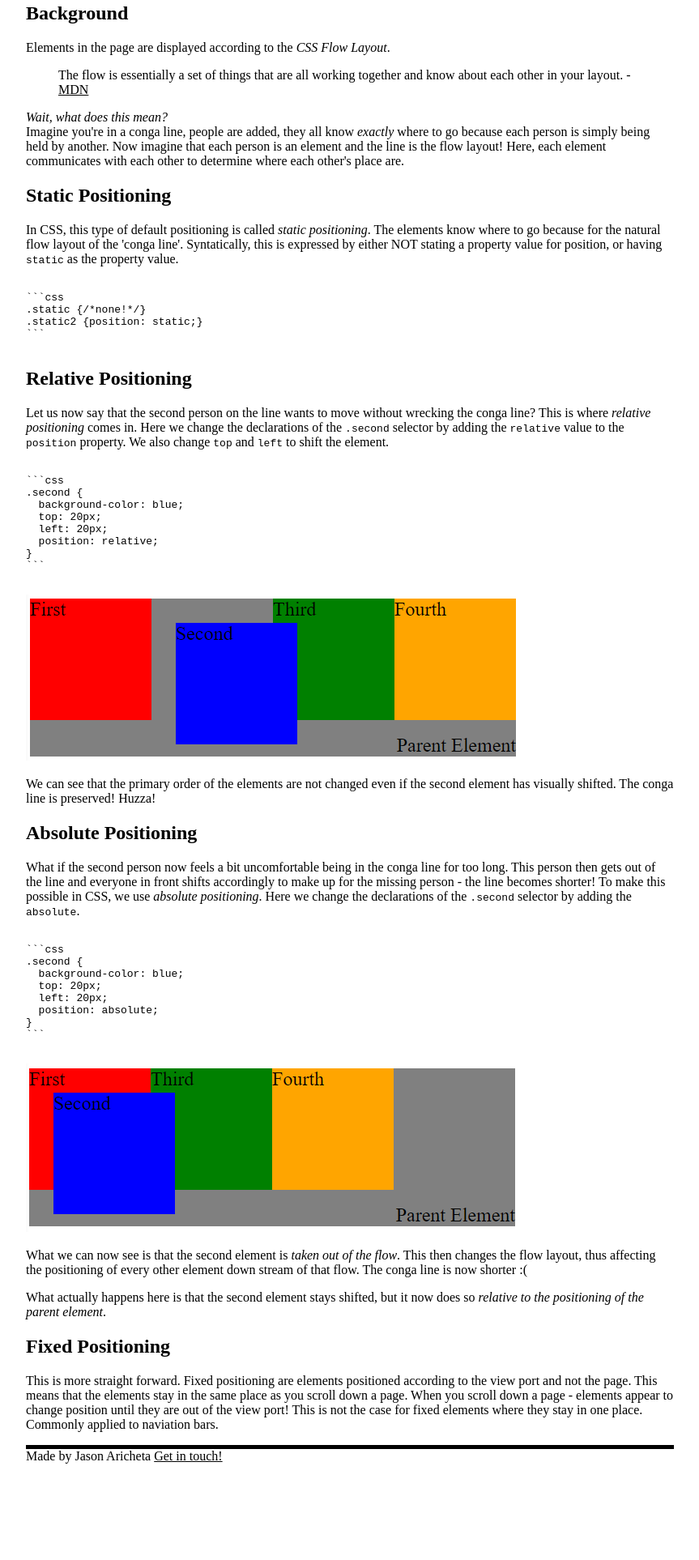
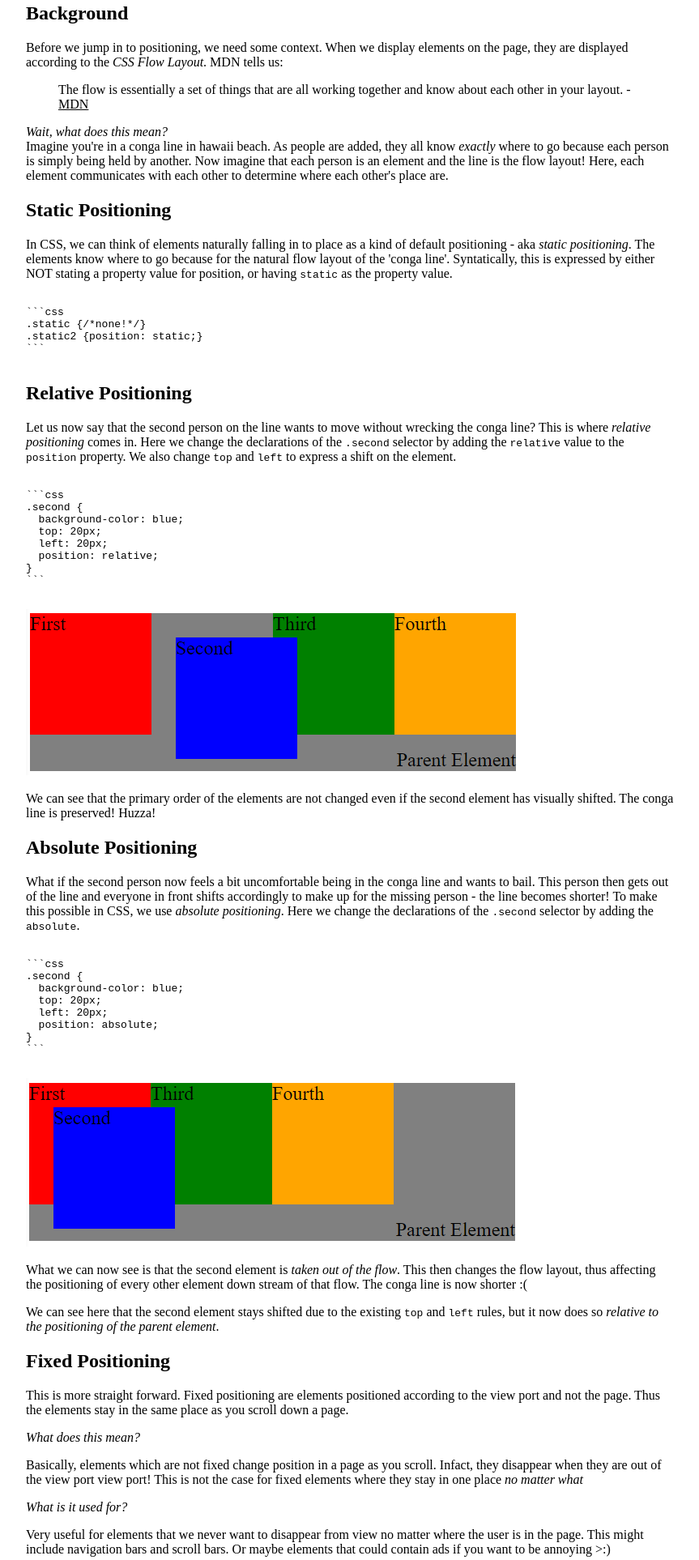
Before and after one commit to neebs12/neebs12.github.io, a plain HTML site: page blog/Learning-Relative-Absolute-and-Fixed Positioning-in-CSS.html in a window 1280 px wide. Shown: the part 342-2268 px from the top of the page at 81% size, without its empty margins (208-1071 px from the left). Before the commit the page ends 2149 px from the top, so only its background shows below. Drawn offline with Linux system fonts and the light colour scheme.

Commit message:
improved grammar of Learning-Relative-Absolute-and-Fixed Positioning-in-CSS.html

````diff
--- a/blog/Learning-Relative-Absolute-and-Fixed Positioning-in-CSS.html
+++ b/blog/Learning-Relative-Absolute-and-Fixed Positioning-in-CSS.html
@@ -9,20 +9,20 @@
   <body>
     <main>
       <h1>Learning Relative, Absolute and Fixed Positioning in CSS</h1>
-        <p>Feel free to <a href="/public/Learning-Relative-Absolute-and-Fixed Positioning-in-CSS-material.md">copy the code here</a>. It should display this:</p>
+        <p>If you want to follow along - feel free to copy the code from <a href="/public/Learning-Relative-Absolute-and-Fixed Positioning-in-CSS-material.md">the text file here</a>. It should display this:</p>
         <img src="/images/positioning-image1.png" alt="first image">
 
         <h2 id="background">Background</h2>
-        <p>Elements in the page are displayed according to the <em>CSS Flow Layout</em>. </p>
+        <p>Before we jump in to positioning, we need some context. When we display elements on the page, they are displayed according to the <em>CSS Flow Layout</em>. MDN tells us: </p>
         <blockquote>
         <p>The flow is essentially a set of things that are all working together and know about each other in your layout. - <a href="https://developer.mozilla.org/en-US/docs/Web/CSS/CSS_Flow_Layout">MDN</a> </p>
         </blockquote>
 
         <p><em>Wait, what does this mean?</em><br>
-        Imagine you're in a conga line, people are added, they all know <em>exactly</em> where to go because each person is simply being held by another. Now imagine that each person is an element and the line is the flow layout! Here, each element communicates with each other to determine where each other's place are. </p>
+        Imagine you're in a conga line in hawaii beach. As people are added, they all know <em>exactly</em> where to go because each person is simply being held by another. Now imagine that each person is an element and the line is the flow layout! Here, each element communicates with each other to determine where each other's place are.</p>
 
         <h2>Static Positioning</h2>
-        <p>In CSS, this type of default positioning is called <em>static positioning</em>. The elements know where to go because for the natural flow layout of the 'conga line'. Syntatically, this is expressed by either NOT stating a property value for position, or having <code>static</code> as the property value.</p>
+        <p>In CSS, we can think of elements naturally falling in to place as a kind of default positioning - aka <em>static positioning</em>. The elements know where to go because for the natural flow layout of the 'conga line'. Syntatically, this is expressed by either NOT stating a property value for position, or having <code>static</code> as the property value.</p>
 
         <pre><code>
 ```css
@@ -32,7 +32,7 @@
         </code></pre>
 
         <h2>Relative Positioning</h2>
-        <p>Let us now say that the second person on the line wants to move without wrecking the conga line? This is where <em>relative positioning</em> comes in. Here we change the declarations of the <code>.second</code> selector by adding the <code>relative</code> value to the <code>position</code> property. We also change <code>top</code> and <code>left</code> to shift the element.</p>
+        <p>Let us now say that the second person on the line wants to move without wrecking the conga line? This is where <em>relative positioning</em> comes in. Here we change the declarations of the <code>.second</code> selector by adding the <code>relative</code> value to the <code>position</code> property. We also change <code>top</code> and <code>left</code> to express a shift on the element.</p>
         <pre><code>
 ```css
 .second {
@@ -48,7 +48,7 @@
         <p>We can see that the primary order of the elements are not changed even if the second element has visually shifted. The conga line is preserved! Huzza!</p>
 
         <h2>Absolute Positioning</h2>
-        <p>What if the second person now feels a bit uncomfortable being in the conga line for too long. This person then gets out of the line and everyone in front shifts accordingly to make up for the missing person - the line becomes shorter! To make this possible in CSS, we use <em>absolute positioning</em>. Here we change the declarations of the <code>.second</code> selector by adding the <code>absolute</code>.</p>
+        <p>What if the second person now feels a bit uncomfortable being in the conga line and wants to bail. This person then gets out of the line and everyone in front shifts accordingly to make up for the missing person - the line becomes shorter! To make this possible in CSS, we use <em>absolute positioning</em>. Here we change the declarations of the <code>.second</code> selector by adding the <code>absolute</code>.</p>
 
        <pre><code>
 ```css
@@ -63,10 +63,16 @@
        <img src="/images/positioning-image-3.png" alt="third image">
 
        <p>What we can now see is that the second element is <em>taken out of the flow</em>. This then changes the flow layout, thus affecting the positioning of every other element down stream of that flow. The conga line is now shorter :( </p>
-       <p>What actually happens here is that the second element stays shifted, but it now does so <em>relative to the positioning of the parent element</em>. </p>
+       <p>We can see here that the second element stays shifted due to the existing <code>top</code> and <code>left</code> rules, but it now does so <em>relative to the positioning of the parent element</em>. </p>
 
        <h2>Fixed Positioning</h2>
-       <p> This is more straight forward. Fixed positioning are elements positioned according to the view port and not the page. This means that the elements stay in the same place as you scroll down a page. When you scroll down a page - elements appear to change position until they are out of the view port! This is not the case for fixed elements where they stay in one place. Commonly applied to naviation bars. </p>
+       <p> This is more straight forward. Fixed positioning are elements positioned according to the view port and not the page. Thus the elements stay in the same place as you scroll down a page.</p>
+
+       <em>What does this mean?</em>
+       <p>Basically, elements which are not fixed change position in a page as you scroll. Infact, they disappear when they are out of the view port view port! This is not the case for fixed elements where they stay in one place <em>no matter what</em></p>
+
+       <em>What is it used for?</em>
+       <p>Very useful for elements that we never want to disappear from view no matter where the user is in the page. This might include navigation bars and scroll bars. Or maybe elements that could contain ads if you want to be annoying >:)</p>
     </main>
     <footer>
       Made by Jason Aricheta
````
